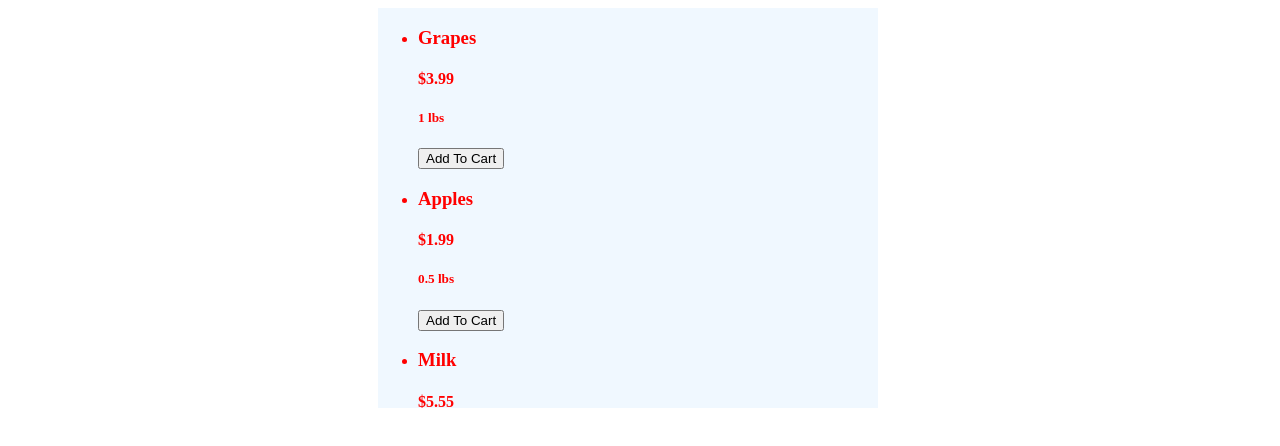
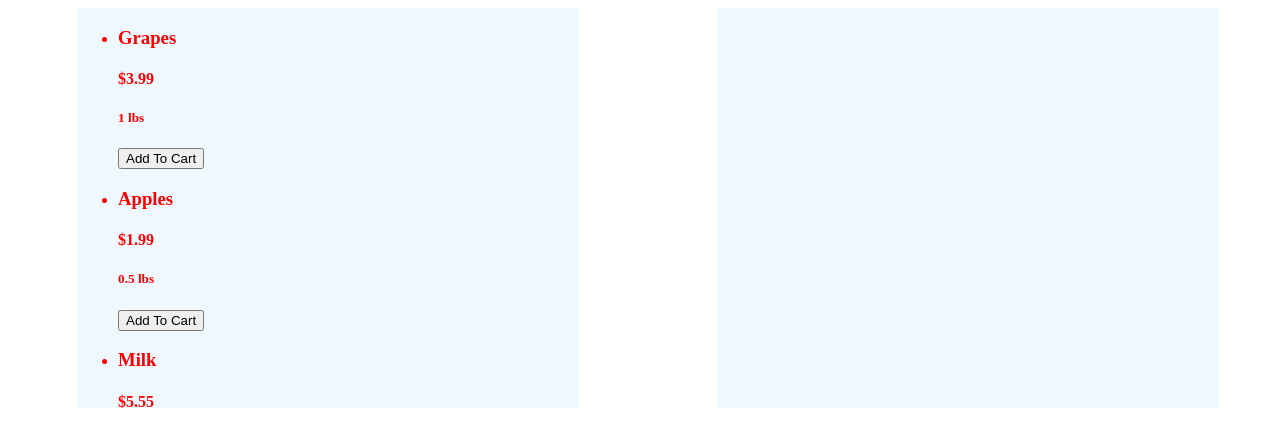
Before and after one commit to CMBVT2023/online-grocery-store, a React (Vite) app: page / in a window 1280 px wide. Shown: the top 446 px of the page. Built offline with nearby package versions, Linux system fonts and the light colour scheme.

Commit message:
Finally fixed the out of sync issues that were occurring with the separate components and have now added a main StoreFront container

```diff
--- a/src/App.css
+++ b/src/App.css
@@ -1,16 +1,11 @@
 #main-container {
     display: flex;
     justify-content: center;
-}
-
-.StoreFront {
-    width: 1000px;
-    flex-wrap: wrap;
+    width: 100vw;
     display: flex;
     justify-content: space-around;
 }
-
-.grocery-inventory {
+.grocery {
     height: 50vh;
     max-height: 500px;
     overflow-y: auto;
@@ -19,3 +14,9 @@
     color: red;
     background-color: aliceblue;
 }
+
+#clear-button {
+    position: absolute;
+    bottom: 1%;
+    right: 2%;
+}
--- /dev/null
+++ b/src/components/GroceryCart.jsx
@@ -0,0 +1,32 @@
+import React from 'react';
+import GroceryItem from './GroceryItem';
+import InteractionButton from './InteractionButton';
+
+function GroceryCart(props) {
+    return (
+        <div className='grocery'>
+            <ul>
+            {props.userCart.map((obj, i) => (
+              <li key={'cart_' + i}>
+                <GroceryItem
+                id={obj.inventoryNum}
+                productName={obj.itemName}
+                productPrice={obj.price}
+                productWeight={obj.weight}
+                productAmount={obj.itemAmount}
+                />
+                <InteractionButton
+                  removeFromCart={props.removeFromCart}
+                  cartItem={true}
+                  buttonText={obj.itemAmount > 1 ? true : false} // checks if the item amount is greater than one, if so sets the prop to true if not, sets it to false.
+                  addition={obj.itemName}
+                  productNum={obj.inventoryNum}
+                />
+              </li>
+            ))}
+          </ul>
+        </div>
+    )
+}
+
+export default GroceryCart;
--- /dev/null
+++ b/src/components/GroceryInventory.jsx
@@ -0,0 +1,32 @@
+import React from 'react';
+import GroceryItem from './GroceryItem';
+import InteractionButton from './InteractionButton';
+
+function GroceryInventory(props) {
+    return (
+        <div className='grocery'>
+          <ul>
+            {props.inventory.map((obj, i) => (
+              <li key={'inventory' + i}>
+                <GroceryItem
+                  id={obj.inventoryNum}
+                  productName={obj.itemName}
+                  productPrice={obj.price}
+                  productWeight={obj.weight}
+                  />
+                <InteractionButton
+                  addToCart={props.addToCart}
+                  removeFromCart={props.removeFromCart}
+                  cartItem={false}
+                  buttonText={props.checkInCart(obj.inventoryNum)} //checks if the item is already in cart and returns true if it is and false if it is not.
+                  addition={obj.itemName}
+                  productNum={obj.inventoryNum}
+                  />
+              </li>
+            ))}
+          </ul>
+        </div>
+    )
+}
+
+export default GroceryInventory;
--- /dev/null
+++ b/src/containers/StoreFront.jsx
@@ -0,0 +1,117 @@
+import React from 'react';
+import GroceryInventory from '../components/GroceryInventory.jsx';
+import GroceryCart from '../components/GroceryCart.jsx';
+import Inventory from '../modules/store-inventory.js';
+import * as storageModule from '../modules/cart-storage.js';
+import '../App.css';
+
+// I learned the actual issue that was occurring, it was the fact that I had states and javascript running in the
+// separate component files instead of in a single parent container. This caused the out of sink changes to occur
+// since the separate files were no longer basing their updates on the same variables or info since they would update
+// their own states and not based on the container. I have now successfully fixed this problem.
+
+function StoreFront() {
+    // Initializes a state variable to store the user's cart, initializes with an empty array.
+    const [ userCart, setUserCart ] = React.useState(storageModule.CartStorage.getShoppingCart());
+
+    // Triggers only on page load, pulls the current string associated with the userCart key.
+    // If no key exists, calls setItem to add the userCart key and an empty array string with it.
+    React.useEffect(() => {
+        storageModule.CartStorage.setShoppingCart(userCart);
+    }, [userCart]);
+
+    const findIndex = (id, list) => {
+      let i = 0;
+      while (id !== list[i].inventoryNum) {
+        i++;
+      }
+      return i;
+    }
+
+    const checkInCart = (id) => {
+      let result = false;
+      userCart.forEach((value) => {
+        if (value.inventoryNum == id) {
+          result = true;
+        }
+      })
+      return result;
+    }
+
+    const addToCart = (id) => {
+      let item = Inventory[findIndex(id, Inventory)];
+      let result = checkInCart(item.inventoryNum);
+
+      if (!result) {
+        item.itemAmount = 1;
+        setUserCart(prev => [ item, ...prev ]);
+      } else {
+        // Ran into an issue and misunderstanding involving setState. I finally remembered that it is a callback
+        // function so it is ran twice basically, and the currentState of any values for the component are not the same between
+        // those two calls. Thus, when I was trying to increment the value of itemAmount from within the setState function, it was basically
+        // calling it twice and incrementing it twice. The solution to this problem was to set the new value outside of the callback function, or before
+        // the entire setState function and then have it set the value to that, since it is only ran once and will remain constant through both call back functions.
+
+        // The other problem I ran into is the fact that when it comes to arrays and the useEffect variable dependent updates, any altering of properties only is
+        // not flagged as a change to trigger the update or the function inside the useEffect. Thus, I had to look up a solution that recommended mapping through
+        // the previous array, since any attempt to use userCart would not work since it's value is not updated or consistent through both callbacks,
+        // pulling the previous value, in this case prev, and mapping through the array until finding what I wanted to alter allowed me to store the newly changed
+        // list in a new variable and returning that flags the useEffect update.
+        let newAmount = item.itemAmount + 1;
+        setUserCart((prev) => {
+          const newCart = prev.map((value) => {
+            if (id == value.inventoryNum) {
+              value.itemAmount = newAmount;
+            }
+            return value;
+          })
+          return newCart
+          })
+      }
+    };
+
+    const removeFromCart = (id) => {
+      let item = userCart[findIndex(id, userCart)]
+
+      if (item.itemAmount <= 1) {
+        setUserCart(prev => prev.filter((value) => {
+            return value.inventoryNum != id;
+          }
+        ));
+      } else {
+        let newAmount = item.itemAmount - 1;
+        setUserCart((prev) => {
+          const newCart = prev.map((value) => {
+            if (id == value.inventoryNum) {
+              value.itemAmount = newAmount;
+            }
+            return value;
+          })
+          return newCart
+          })
+      }
+    };
+
+    const clearCart = () => {
+      let userChoice = confirm('Warning, doing this will completely empty your cart. Do you wish to proceed?')
+      if (userChoice) {
+        setUserCart([]);
+      }
+    };
+
+    return (
+      <div id="main-container" >
+            <GroceryInventory
+              inventory={Inventory}
+              addToCart={addToCart}
+              removeFromCart={removeFromCart}
+              checkInCart={checkInCart}
+              />
+
+            <GroceryCart removeFromCart={removeFromCart} userCart={userCart}/>
+            {userCart.length != 0 ? <button onClick={clearCart} id='clear-button'>Clear Cart</button> : ''}
+        </div>
+    )
+}
+
+export default StoreFront;
--- a/src/main.jsx
+++ b/src/main.jsx
@@ -1,10 +1,10 @@
 import React from 'react'
 import ReactDOM from 'react-dom/client'
-import App from './App'
+import StoreFront from './containers/StoreFront.jsx';
 import './main.css'
 
 ReactDOM.createRoot(document.getElementById('root')).render(
   <React.StrictMode>
-    <App />
+    <StoreFront />
   </React.StrictMode>,
 )
```
